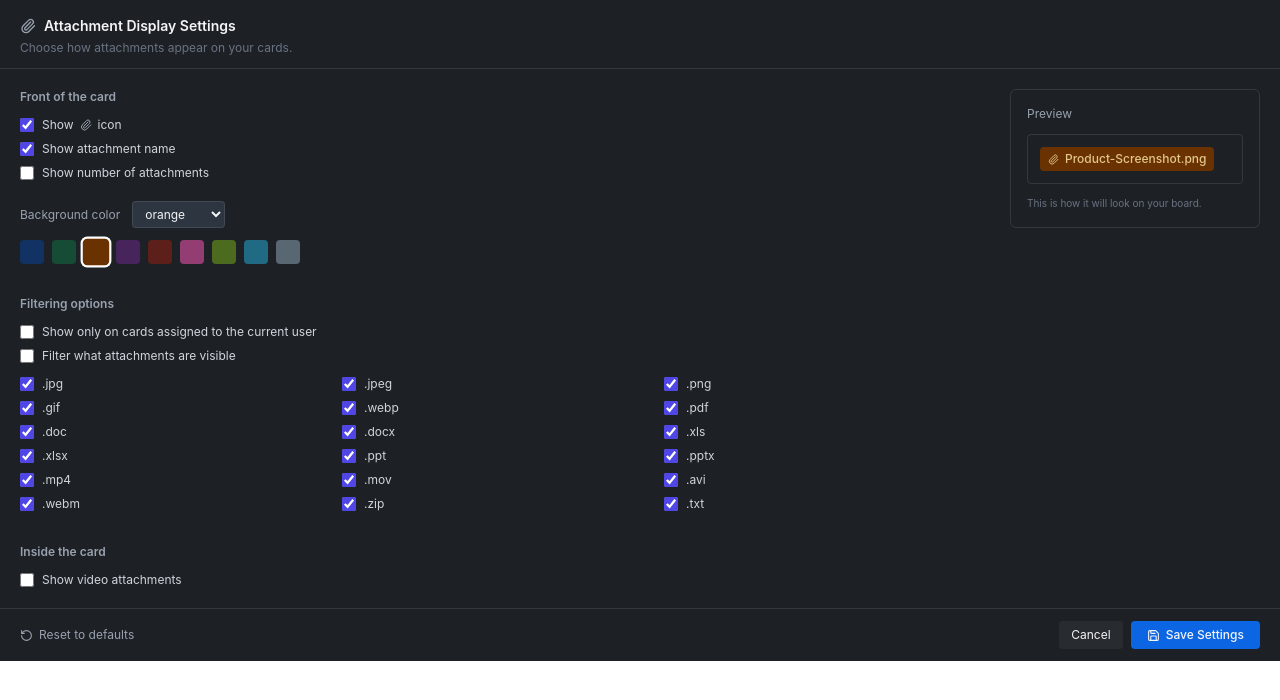
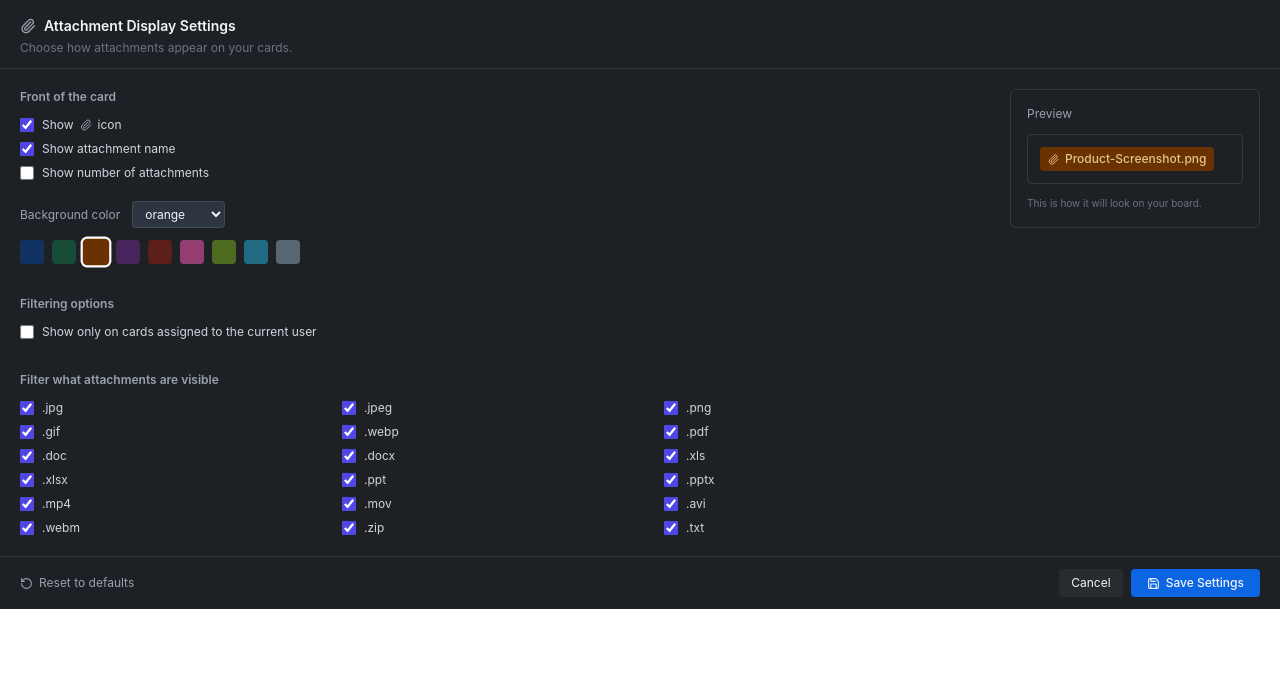
Before and after one commit to Techexplified/smart-attachments-trello, a React (Vite) app: page / in a window 1280 px wide. Shown: the top 700 px of the page. Built offline with nearby package versions, Linux system fonts and the light colour scheme.

Commit message:
Inside the card section removed

```diff
--- a/src/components/AttachmentSettingsModal.jsx
+++ b/src/components/AttachmentSettingsModal.jsx
@@ -76,7 +76,6 @@ const DEFAULT_SETTINGS = {
   showCount: false,
   bgColor: "orange",
   filterByUser: false,
-  showVideoInside: false,
   hiddenTypes: [], // empty array = all types visible by default
 };
 
@@ -260,14 +259,14 @@ export default function AttachmentSettingsModal() {
                 onChange={(v) => update("filterByUser", v)}
                 label="Show only on cards assigned to the current user"
               />
+            </div>
+          </section>
 
-              <Checkbox
-                id="filterByType"
-                checked={settings.filterByType}
-                onChange={(v) => update("filterByType", v)}
-                label="Filter what attachments are visible"
-              />
-            </div>
+          {/* Inside card */}
+          <section>
+            <h3 className="text-xs font-semibold text-gray-400 mb-3">
+              Filter what attachments are visible
+            </h3>
 
             <div className="mt-3 grid grid-cols-3 gap-2">
               {FILE_TYPES.map((ext) => (
@@ -280,20 +279,6 @@ export default function AttachmentSettingsModal() {
                 />
               ))}
             </div>
-          </section>
-
-          {/* Inside card */}
-          <section>
-            <h3 className="text-xs font-semibold text-gray-400 mb-3">
-              Inside the card
-            </h3>
-
-            <Checkbox
-              id="showVideoInside"
-              checked={settings.showVideoInside}
-              onChange={(v) => update("showVideoInside", v)}
-              label="Show video attachments"
-            />
           </section>
         </div>
 
```
